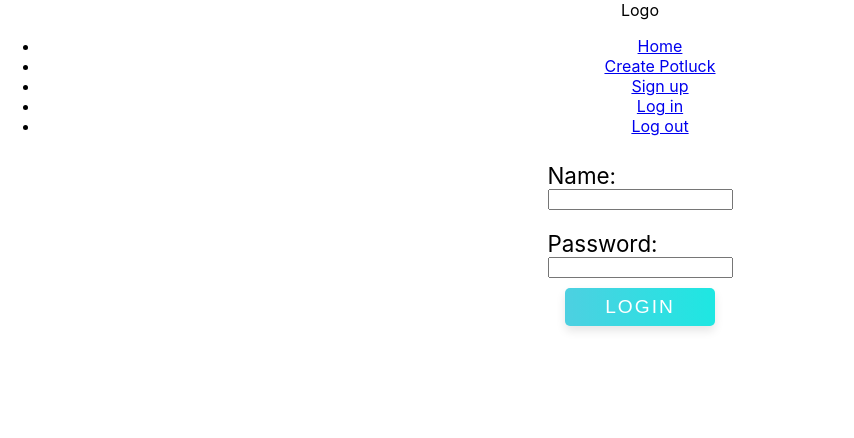
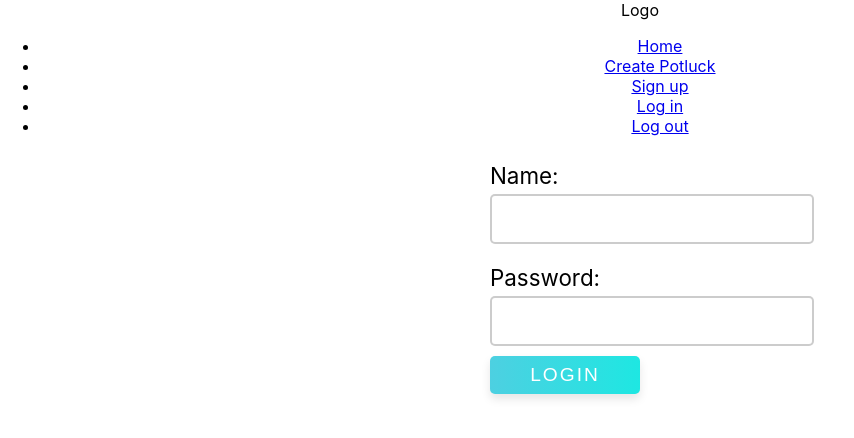
Before and after one commit to thi-hong-van-nguyen/Build-Week-Potluck-Planner-4-front-end, a React (Create React App) app in the folder potluck/: page /login in a window 1280 px wide. Shown: the top 438 px of the page, without its empty margins (0-854 px from the left). Built offline with nearby package versions, Linux system fonts and the light colour scheme; the HTML template or start-up script is replaced by a standard one.

Commit message:
change the style to style-compoent

```diff
--- a/potluck/package.json
+++ b/potluck/package.json
@@ -10,6 +10,7 @@
     "react-dom": "^17.0.2",
     "react-router-dom": "^5.3.0",
     "react-scripts": "4.0.3",
+    "styled-components": "^5.3.1",
     "web-vitals": "^1.1.2"
   },
   "scripts": {
--- a/potluck/src/components/Login.js
+++ b/potluck/src/components/Login.js
@@ -1,7 +1,7 @@
 import axios from 'axios';
 import React, { useState } from 'react';
 import { useHistory } from 'react-router-dom'
-
+import {Form,Label,Input,Button} from './style/loginStyle'
 
 const initialFormState = {
     username: "",
@@ -35,32 +35,32 @@ const Login = () => {
 
     return (
         <>
-            <form onSubmit={handleLogin} className='login-form' >
+            <Form onSubmit={handleLogin} className='login-form' >
 
-                <label className='login-label' htmlFor="username">
+                <Label className='login-label' htmlFor="username">
                     Name:
-                    <input className="login-input"
+                    <Input className="login-input"
                         id="username"
                         type="text"
                         name="username"
                         onChange={inputChange}
                         value={formState.username}
                     />
-                </label>
-                <label className='login-label' htmlFor="password">
+                </Label>
+                <Label className='login-label' htmlFor="password">
                     Password:
-                    <input className="login-input"
+                    <Input className="login-input"
                         id="password"
                         type="text"
                         name="password"
                         onChange={inputChange}
                         value={formState.password}
                     />
-                </label>
+                </Label>
 
 
-                <button className={'login-button'}>Login</button>
-            </form>
+                <Button className={'login-button'}>Login</Button>
+            </Form>
             {error ? <p style={{ color: 'red' }}>{error}</p> : null}
 
 
--- a/potluck/src/components/style/loginStyle.js
+++ b/potluck/src/components/style/loginStyle.js
@@ -1,54 +1,53 @@
 
-// import styled from "styled-components"
+import styled from "styled-components"
 
-// export const Form = styled.form`
-//   display: flex;
-//    flex-direction: column;
-//    width: 90%;
-//    max-width: 300px;
-//    margin: 0 auto;
+export const Form = styled.form`
+  display: flex;
+   flex-direction: column;
+   width: 90%;
+   max-width: 300px;
+   margin: 0 auto;
 
-//  `;
+ `;
 
-// export const Label = styled.label`
+export const Label = styled.label`
 
-//  display: flex;
-//    flex-direction: column;
-//    align-items: flex-start;
-//    margin: 10px 0;
-//    font-size: 1.4rem;
+ display: flex;
+   flex-direction: column;
+   align-items: flex-start;
+   margin: 10px 0;
+   font-size: 1.4rem;
 
 
-//  `;
+ `;
 
-// export const Input = styled.input`
-//  width: 100%;
-//    margin: 5px 0 0;
-//    display: block;
-//    width: 100%;
-//    border: 2px solid rgba(0, 0, 0, 0.2);
-//    border-radius: 5px;
-//    padding: 10px;
-//    transition: all 0.3s;
-//    font-size: 1.4rem;
-//    letter-spacing: 0.5px;
-//    background-color: white;
+export const Input = styled.input`
+ width: 100%;
+   margin: 5px 0 0;
+   display: block;
+   border: 2px solid rgba(0, 0, 0, 0.2);
+   border-radius: 5px;
+   padding: 10px;
+   transition: all 0.3s;
+   font-size: 1.4rem;
+   letter-spacing: 0.5px;
+   background-color: white;
 
-//    `;
+   `;
 
-// export const Button = styled.button`
-//  width: 150px;
-//    display: inline-block;
-//    padding: 8px 11px;
-//    font-size: 1.2rem;
-//    text-transform: uppercase;
-//    border: 0;
-//    border-radius: 5px;
-//    letter-spacing: 2px;
-//    outline: none;
-//    background-color: #4dd0e1;
-//    background-image: linear-gradient(to right, #4dd0e1, #1ee7e2);
-//    color: #fff;
-//    cursor: pointer;
-//    box-shadow: 0 5px 10px rgba(0, 0, 0, 0.1);
-//  `;
+export const Button = styled.button`
+ width: 150px;
+   display: inline-block;
+   padding: 8px 11px;
+   font-size: 1.2rem;
+   text-transform: uppercase;
+   border: 0;
+   border-radius: 5px;
+   letter-spacing: 2px;
+   outline: none;
+   background-color: #4dd0e1;
+   background-image: linear-gradient(to right, #4dd0e1, #1ee7e2);
+   color: #fff;
+   cursor: pointer;
+   box-shadow: 0 5px 10px rgba(0, 0, 0, 0.1);
+ `;
--- a/potluck/src/index.css
+++ b/potluck/src/index.css
@@ -17,69 +17,69 @@ code {
 
 
 
-.login-form{
-  display: flex;
-  flex-direction: column;
-  align-items: center;
-  width: 90%;
-  max-width: 300px;
-  margin: 0 auto;}
+/*.login-form{*/
+/*  display: flex;*/
+/*  flex-direction: column;*/
+/*  align-items: center;*/
+/*  width: 90%;*/
+/*  max-width: 300px;*/
+/*  margin: 0 auto;}*/
+/*  */
 
 
 
+/*.login-label{*/
+/*  display: flex;*/
+/*  flex-direction: column;*/
+/*  align-items: flex-start;*/
+/*  margin: 10px 0;*/
+/*  font-size: 1.4rem;*/
+/*}*/
 
-.login-label{
-  display: flex;
-  flex-direction: column;
-  align-items: flex-start;
-  margin: 10px 0;
-  font-size: 1.4rem;
-}
+/* */
 
 
+/*  ;*/
 
+/*.login-input{*/
+/*  width: 100%;*/
+/*  margin: 5px 0 0;*/
+/*  display: block;*/
+/*  width: 100%;*/
+/*  border: 2px solid rgba(0, 0, 0, 0.2);*/
+/*  border-radius: 5px;*/
+/*  padding: 20px;*/
+/*  transition: all 0.3s;*/
+/*  font-size: 1.4rem;*/
+/*  letter-spacing: 0.5px;*/
+/*  background-color: white;*/
+/*}*/
+/*  */
+/*.login-input:focus {*/
+/*  outline: none;*/
+/*  border-color: #1ee7e2;*/
+/*}*/
+/*    */
 
-  ;
-
-.login-input{
-  width: 100%;
-  margin: 5px 0 0;
-  display: block;
-  width: 100%;
-  border: 2px solid rgba(0, 0, 0, 0.2);
-  border-radius: 5px;
-  padding: 20px;
-  transition: all 0.3s;
-  font-size: 1.4rem;
-  letter-spacing: 0.5px;
-  background-color: white;
-}
-
-.login-input:focus {
-  outline: none;
-  border-color: #1ee7e2;
-}
-
-
-.login-button{
-  width: 150px;
-    display: inline-block;
-    padding: 8px 11px;
-    font-size: 1.2rem;
-    text-transform: uppercase;
-    border: 0;
-    border-radius: 5px;
-    letter-spacing: 2px;
-    outline: none;
-    background-color: #4dd0e1;
-    background-image: linear-gradient(to right, #4dd0e1, #1ee7e2);
-    color: #fff;
-    cursor: pointer;
-    box-shadow: 0 5px 10px rgba(0, 0, 0, 0.1);
-}
-
-button:hover {
-  background-image: none;
-  background-color: #4dd0e1;
-  box-shadow: 0 5px 12px rgba(0, 0, 0, 0.3);
-}
+/*.login-button{*/
+/*  width: 150px;*/
+/*    display: inline-block;*/
+/*    padding: 8px 11px;*/
+/*    font-size: 1.2rem;*/
+/*    text-transform: uppercase;*/
+/*    border: 0;*/
+/*    border-radius: 5px;*/
+/*    letter-spacing: 2px;*/
+/*    outline: none;*/
+/*    background-color: #4dd0e1;*/
+/*    background-image: linear-gradient(to right, #4dd0e1, #1ee7e2);*/
+/*    color: #fff;*/
+/*    cursor: pointer;*/
+/*    box-shadow: 0 5px 10px rgba(0, 0, 0, 0.1);*/
+/*}*/
+/*  */
+/*button:hover {*/
+/*  background-image: none;*/
+/*  background-color: #4dd0e1;*/
+/*  box-shadow: 0 5px 12px rgba(0, 0, 0, 0.3);*/
+/*}*/
```
Also changed, not shown: 1 other file (tests, documents, lock files or other folders).
